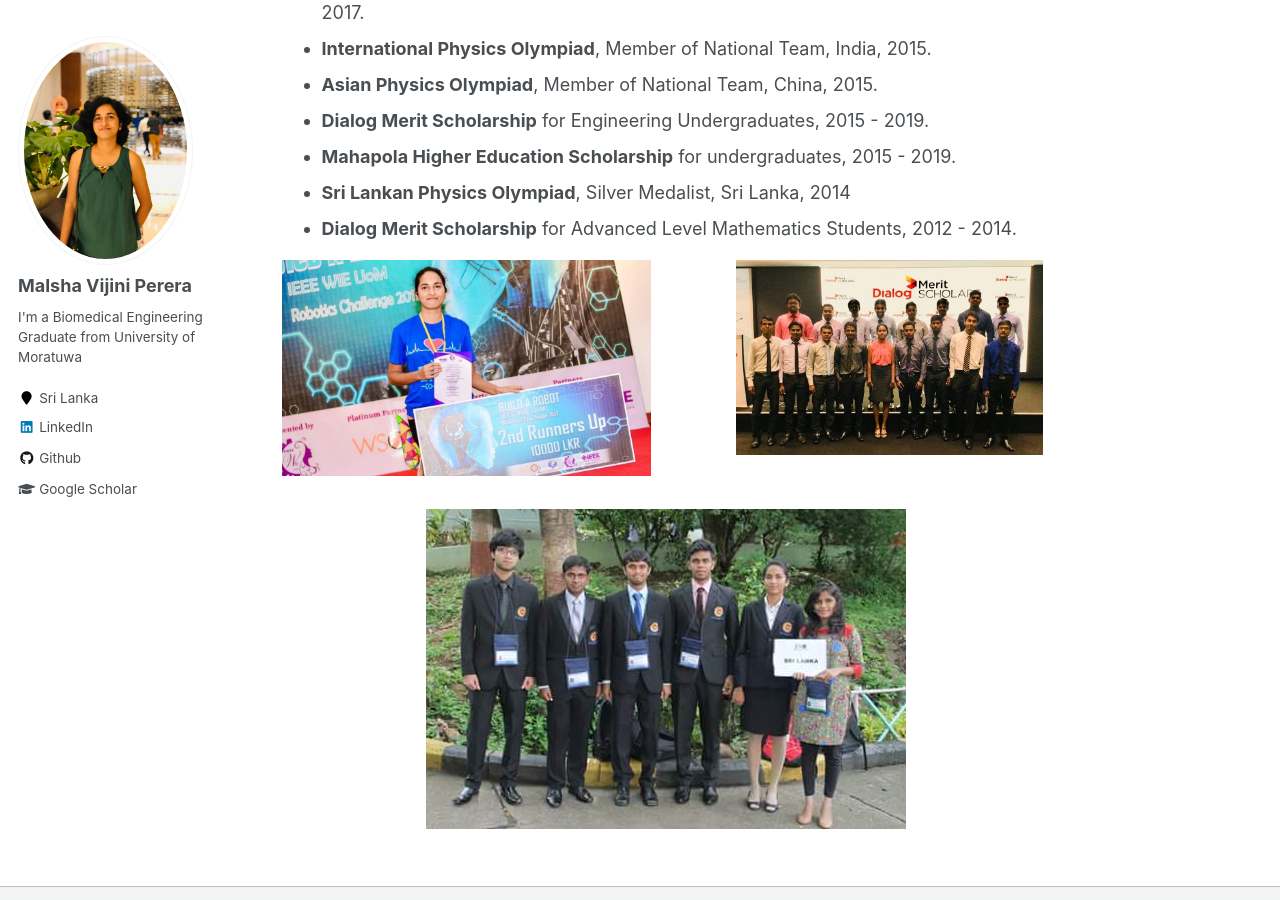
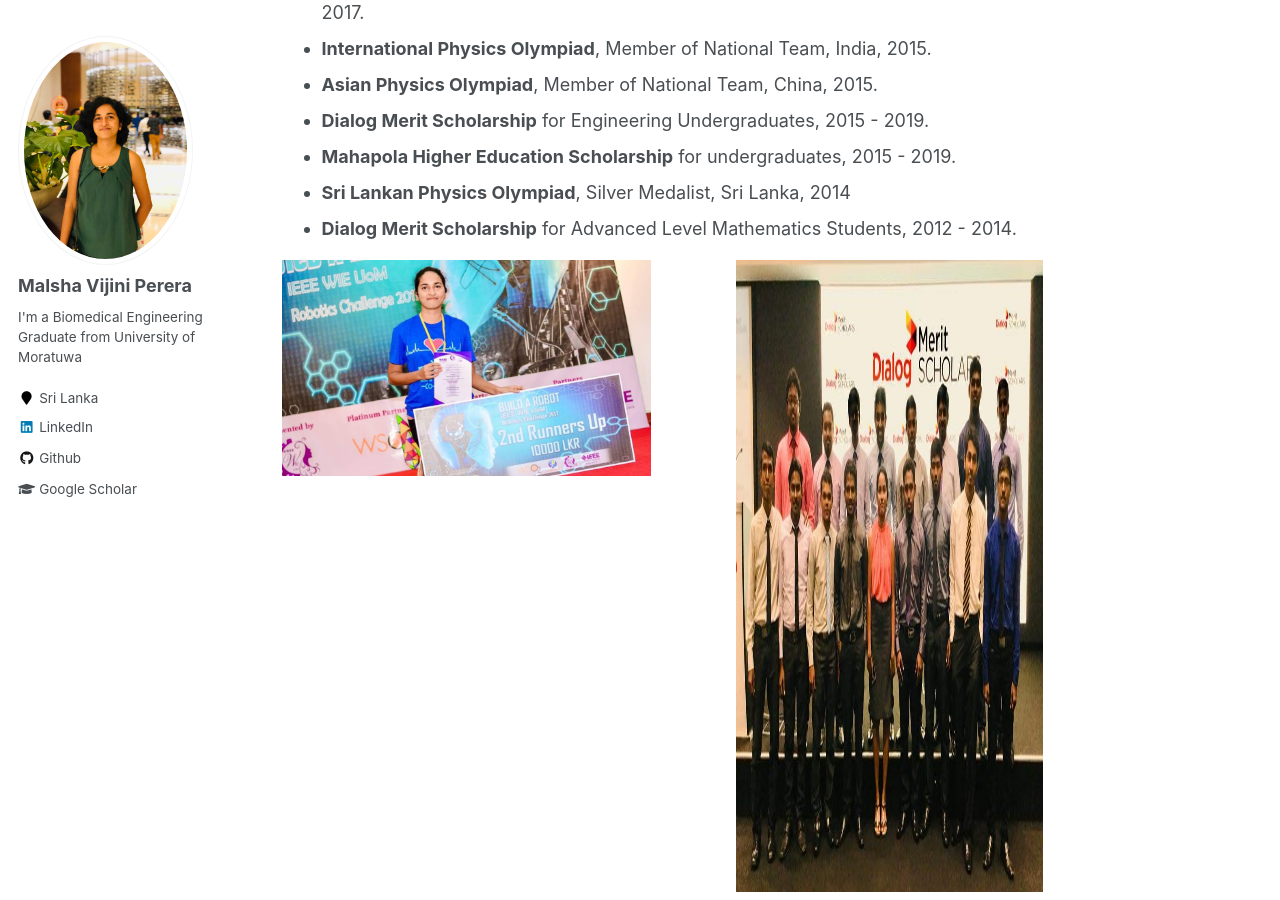
Before and after one commit to malshaV/malshaV.github.io, a Jekyll site: the page built from _pages/awards.md, in a window 1280 px wide and 900 px high, scrolled down 377 px. Built offline with Jekyll 4.4.1, drawn with Linux system fonts in a browser that asks for light colours.

Commit message:
update details

```diff
--- a/_pages/awards.md
+++ b/_pages/awards.md
@@ -20,7 +20,7 @@ author_profile: true
 
 
 <img src="/images/WIE.jpg" style="float: left; width: 48%; margin-right: 1%; margin-bottom: 0.5em;">
-<img src="/images/Dialog1.jpg" style="float: right; width: 40%; margin-right: 1%; margin-bottom: 0.5em;">
+<img src="/images/Dialog1.jpg" style="float: right; width: 40%; height:632px; margin-right: 1%; margin-bottom: 0.5em;">
 
 <p style="clear: both;">
 
```
